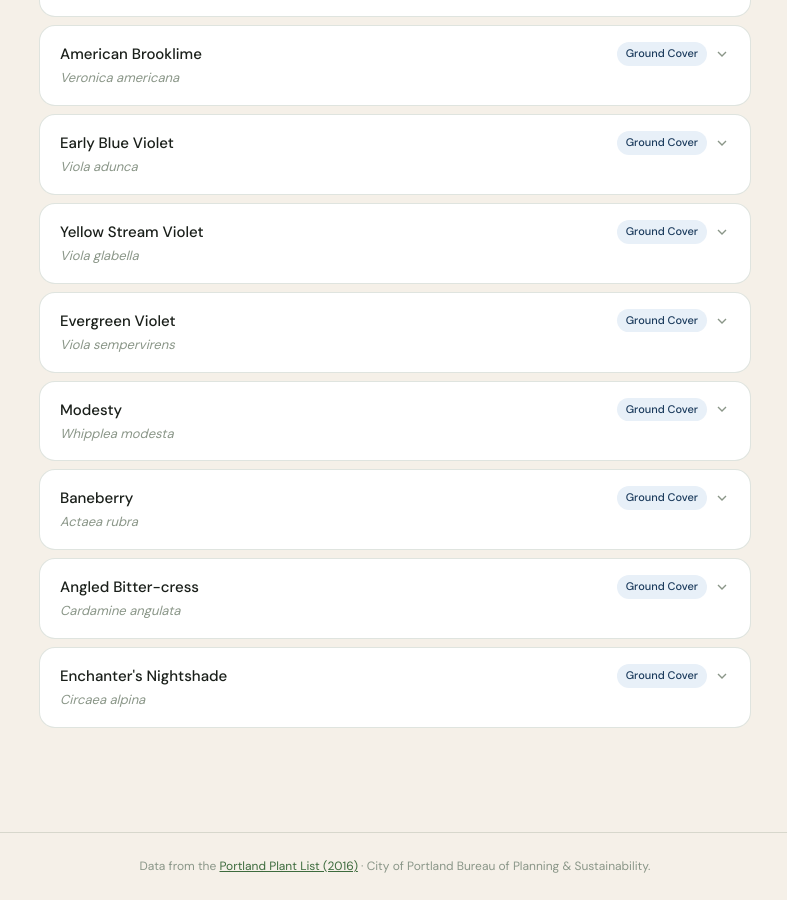
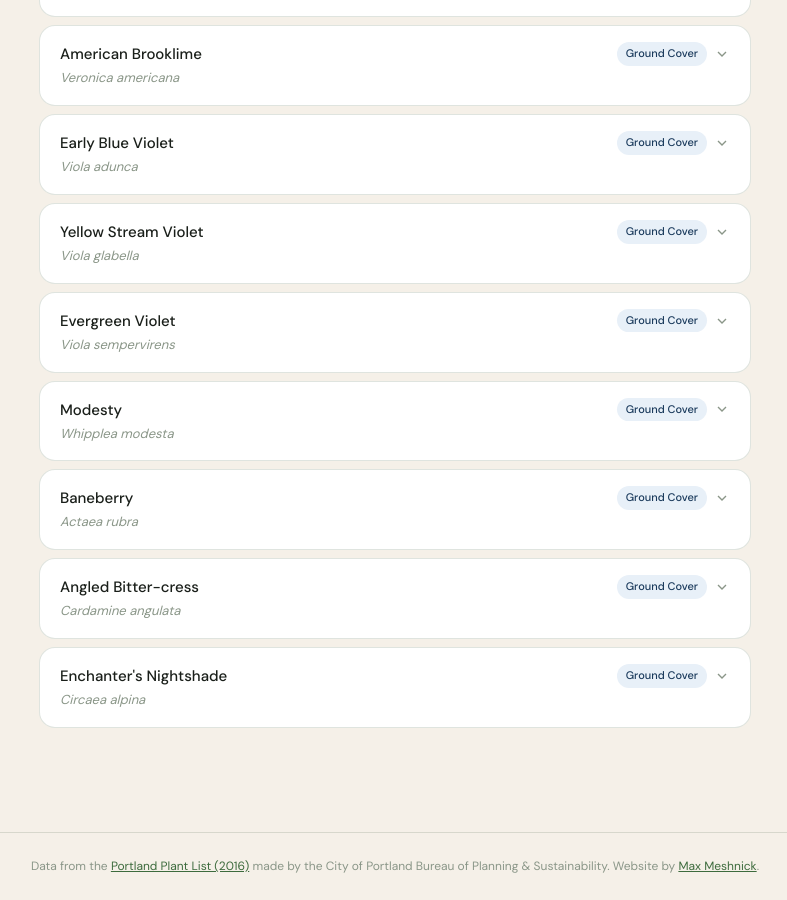
Before and after one commit to mmeshnick/portland-plant-list, a Jekyll site: the page built from index.html, in a window 1280 px wide and 900 px high, scrolled down 16589 px. Shown: the whole window, without its empty margins (245-1032 px from the left). Built offline with Jekyll 4.4.1, drawn with Linux system fonts in a browser that asks for light colours.

Commit message:
add name to footer

```diff
--- a/_layouts/default.html
+++ b/_layouts/default.html
@@ -31,7 +31,7 @@
 </main>
 
 <footer>
-  Data from the <a href="https://backyardhabitats.org/wp-content/uploads/2018/03/Portland-Plant-List.pdf#page=67" target="_blank">Portland Plant List (2016)</a>  · City of Portland Bureau of Planning &amp; Sustainability.
+  Data from the <a href="https://backyardhabitats.org/wp-content/uploads/2018/03/Portland-Plant-List.pdf#page=67" target="_blank">Portland Plant List (2016)</a> made by the City of Portland Bureau of Planning &amp; Sustainability. Website by <a href="mailto:mmeshnick@proton.me">Max Meshnick</a>.
 </footer>
 
 <script src="{{ '/assets/js/app.js' | relative_url }}"></script>
```
